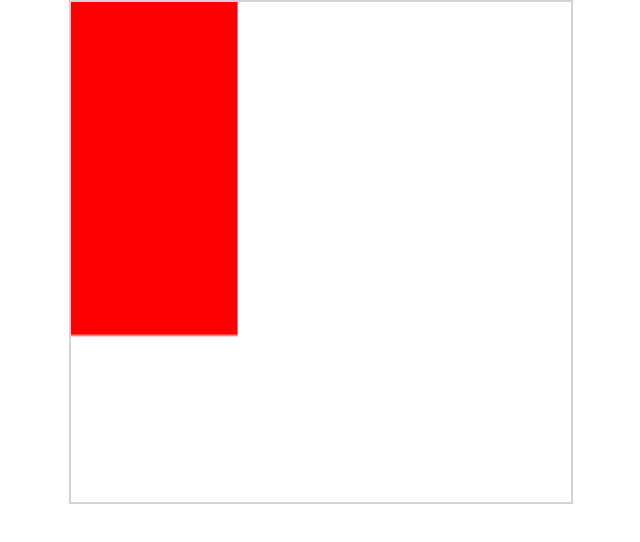
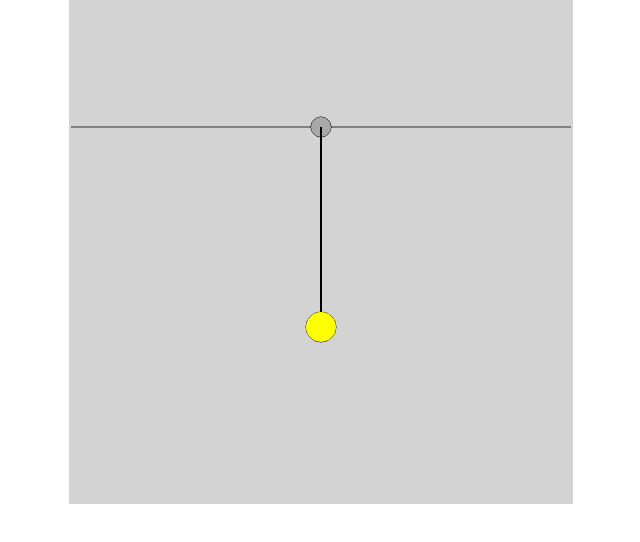
Before and after one commit to b-lukaszuk/ts_js_luzne_zadanka, a React (Create React App) app in the folder part2_Feb_2022/task2/my-app/: page / in a window 1280 px wide. Shown: the top 542 px of the page, without its empty margins (319-959 px from the left). Built offline with nearby package versions, Linux system fonts and the light colour scheme.

Commit message:
dod. rysowanie wahadla do canvasa

```diff
--- a/part2_Feb_2022/task2/my-app/src/App.tsx
+++ b/part2_Feb_2022/task2/my-app/src/App.tsx
@@ -3,18 +3,18 @@ import './App.css';
 import Canvas from './canvas/Canvas';
 
 const App: React.FC = () => {
-    const [isColBlue, setIsColBlue]: [boolean, Function] = useState(true);
+    const [angle, setAngle]: [number, Function] = useState(0);
 
-    useEffect(() => {
-        let timerId = setInterval(() => {
-            setIsColBlue(!isColBlue);
-        }, 2000);
-        return () => { clearInterval(timerId) };
-    })
+    // useEffect(() => {
+    //     let timerId = setInterval(() => {
+    //         setIsColBlue(!isColBlue);
+    //     }, 2000);
+    //     return () => { clearInterval(timerId) };
+    // })
 
     return (
         <div className="App">
-            <Canvas isColBlue={isColBlue} />
+            <Canvas angle={angle} />
         </div>
     );
 }
--- a/part2_Feb_2022/task2/my-app/src/canvas/Canvas.tsx
+++ b/part2_Feb_2022/task2/my-app/src/canvas/Canvas.tsx
@@ -1,24 +1,29 @@
 import React, { useEffect, useRef } from 'react';
+import drawBase from './draw/drawBase';
+import drawCanvBck from './draw/drawCanvBcg';
 import './Canvas.css';
+import setCanvasDefaults from './draw/setCanvasDefaults';
+import drawPendulum from './draw/drawPendulum';
 
 interface Props {
-    isColBlue: boolean,
+    angle: number,
 }
 
 const Canvas: React.FC<Props> = (props) => {
     const canvasRef = useRef<HTMLCanvasElement | null>(null);
 
-    let isColBlue: boolean = props.isColBlue;
+    let angle: number = props.angle;
 
     useEffect(() => {
         const canvas: HTMLCanvasElement | null = canvasRef.current;
         if (canvas === null) { return undefined; }
+        setCanvasDefaults(canvas);
         const ctx: CanvasRenderingContext2D | null = canvas.getContext("2d");
         if (ctx === null) { return undefined; }
-        ctx.rect(0, 0, 100, 100);
-        ctx.fillStyle = isColBlue ? "blue" : "red";
-        ctx.fill();
-    }, [isColBlue])
+        drawCanvBck(canvas, ctx, "lightgray");
+        drawBase(canvas, ctx, canvas.height / 4);
+        drawPendulum(canvas, ctx, canvas.height / 4, 200, 6);
+    }, [angle])
 
     return (
         <div>
```
